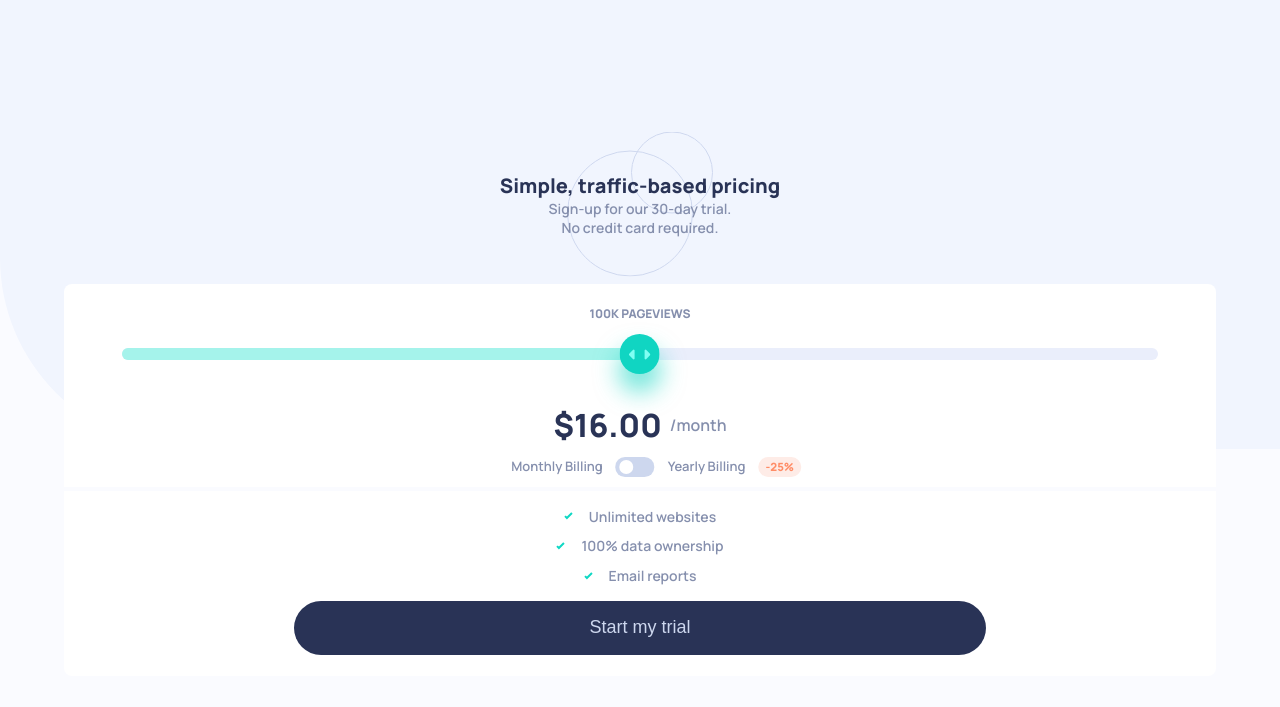
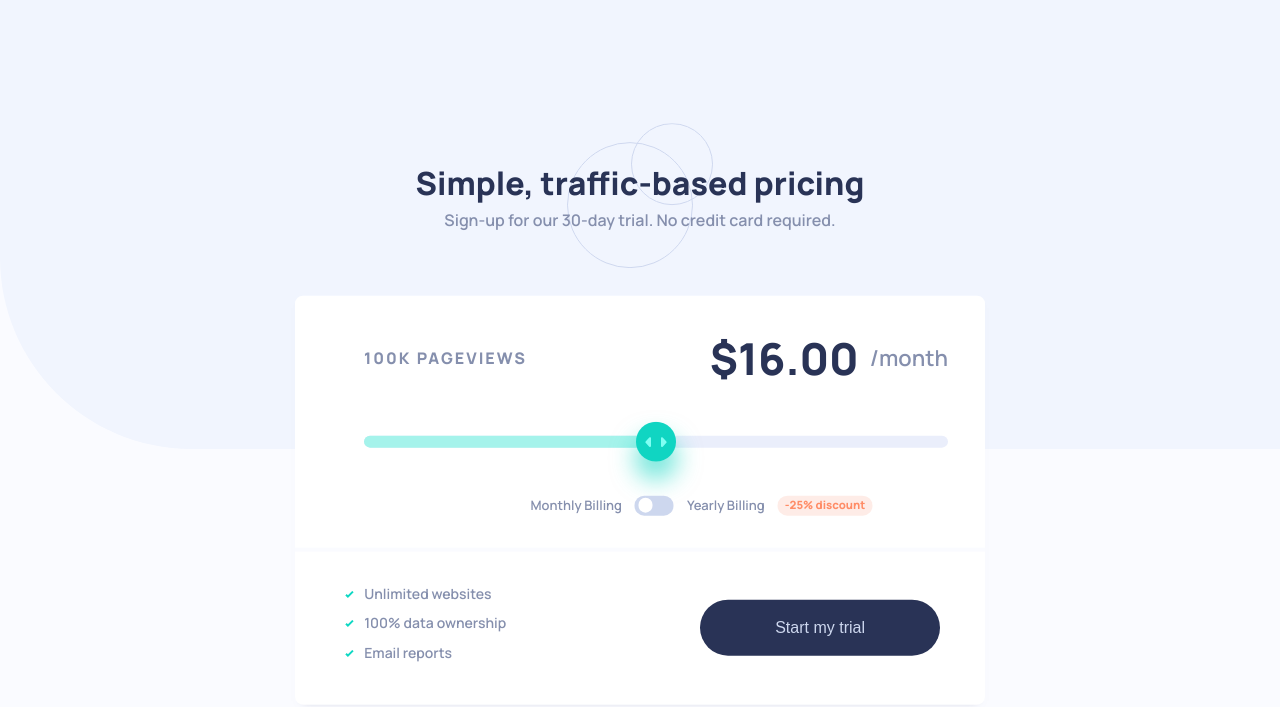
Before and after one commit to DawidGradowski/interactive-pricing-component, a plain HTML site: page index.html in a window 1280 px wide. Drawn offline with Linux system fonts and the light colour scheme.

Commit message:
Make CSS for desktop view with grid. Change HTML to make desktop view.

```diff
--- a/index.html
+++ b/index.html
@@ -1,8 +1,10 @@
 <!DOCTYPE html>
 <html lang="en">
+
 <head>
   <meta charset="UTF-8">
-  <meta name="viewport" content="width=device-width, initial-scale=1.0"> <!-- displays site properly based on user's device -->
+  <meta name="viewport" content="width=device-width, initial-scale=1.0">
+  <!-- displays site properly based on user's device -->
   <link rel="stylesheet" href="style.css">
   <link rel="icon" type="image/png" sizes="32x32" href="./images/favicon-32x32.png">
   <link rel="preconnect" href="https://fonts.googleapis.com">
@@ -12,15 +14,19 @@
   <title>Frontend Mentor | Interactive pricing component</title>
 
 </head>
+
 <body>
   <main>
     <header>
       <h1>Simple, traffic-based pricing</h1>
-      <p class="header-text">Sign-up for our 30-day trial.</p>
-      <p class="header-text"> No credit card required.</p>
+      <div class="header-text">
+        <p>Sign-up for our 30-day trial.</p>
+        <p> No credit card required.</p>
+      </div>
       <img src="images/pattern-circles.svg" alt="Site logo">
     </header>
     <section class="pricing-container">
+      <div class="everything-with-price">
         <h2><span id="views-counter">100K</span> PAGEVIEWS</h2>
         <div class="price-input-container">
           <div class="price-input-full"></div>
@@ -40,27 +46,28 @@
           <p class="time">Yearly Billing</p>
           <p class="discount-numb">-25%<span class="discount-text"> discount</span></p>
         </div>
+      </div>
       <hr>
-      <div class="features-container">
-        <p class="feature">
-          <img src="images/icon-check.svg" alt="...">
+      <div class="everything-without-price">
+        <ul class="features-container">
+          <li class="feature">
             Unlimited websites
-        </p>
-        <p class="feature">
-          <img src="images/icon-check.svg" alt="...">
+          </li>
+          <li class="feature">
             100% data ownership
-        </p>
-        <p class="feature">
-          <img src="images/icon-check.svg" alt="...">
+          </li>
+          <li class="feature">
             Email reports
-        </p>
-      </div>
+          </li>
+        </ul>
         <button id="start-trial-btn">
           Start my trial
         </button>
+      </div>
     </section>
   </main>
   <script src="script.js"></script>
 
 </body>
+
 </html>
--- a/style.css
+++ b/style.css
@@ -26,6 +26,7 @@ main{
 header{
     text-align: center;
     position: relative;
+    height: 25vh;
     min-height: 10rem;
     display: flex;
     flex-direction: column;
@@ -55,7 +56,7 @@ header img{
     height: .75em;
     border-radius: .375em;
     width: 90%;
-    margin: 1rem auto 2rem;
+    margin: 1rem auto;
     background-color: hsl(224, 65%, 95%);
 }
 
@@ -86,13 +87,11 @@ header img{
     cursor: grab;
 }
 
-.pricing-container #price-input:active::-webkit-slider-thumb,
-.pricing-container #price-input:focus::-webkit-slider-thumb{
+.pricing-container #price-input:active::-webkit-slider-thumb{
     background-color: hsl(174, 68%, 40%);
 }
 
-.pricing-container #price-input:active::-moz-range-thumb,
-.pricing-container #price-input:focus::-moz-range-thumb{
+.pricing-container #price-input:active::-moz-range-thumb{
     background-color: hsl(174, 68%, 40%);
 }
 
@@ -160,8 +159,11 @@ header img{
     background-color: hsl(223, 50%, 87%);
 }
 
-#toggle-checkbox:focus + label::before,
 #toggle-checkbox:hover + label::before{
+    background-color: hsl(174, 86%, 45%);
+}
+
+#toggle-checkbox:focus + label::before{
     background-color: hsl(174, 86%, 45%);
 }
 
@@ -186,14 +188,29 @@ header img{
     background-color: hsl(0, 0%, 100%);
     display: flex;
     flex-direction: column;
+    gap: 2em;
     text-align: center;
     justify-content: space-around;
     color: var(--greyish-blue);
     min-height: 22.5rem;
-    padding-top: 1rem;
-    padding-bottom: 1rem;
+    max-width: 690px;
+    margin: 0 auto;
+    padding: 2rem 0;
+    box-sizing: border-box;
     border-radius: .5rem;
+    box-shadow: 0 0.25em 0.5em -0.5em rgba(114, 117, 153, 0.6);;
 }
+
+.everything-with-price,
+.everything-without-price{
+    display: flex;
+    gap: 2em;
+    flex-direction: column;
+    justify-content: space-around;
+    color: var(--greyish-blue);
+    width: 100%;
+}
+
 
 .pricing-container h2{
     font-size: 0.75em;
@@ -237,15 +254,17 @@ header img{
     border: 2px solid hsl(230, 100%, 99%);
 }
 
+.features-container{
+    list-style-type: disc;
+    list-style-image: url('images/icon-check.svg');
+    list-style-position: inside;
+}
+
 .feature{
     font-size: 0.875em;
     width: 75%;
     min-height: 2.125em;
     margin: 0 auto;
-    display: flex;
-    justify-content: center;
-    align-items: center;
-    gap: 1rem;
 }
 
 .feature img{
@@ -268,3 +287,93 @@ header img{
     cursor: pointer;
     color: white;
 }
+
+@media only screen and (min-width: 768px) {
+
+    header h1{
+        font-size: 2em;
+    }
+
+    .header-text{
+        margin-top: .25em;
+        display: flex;
+        justify-content: center;
+        white-space: pre;
+        font-size: 1em;
+    }
+
+    .everything-with-price{
+        width: 80%;
+        margin: 0 auto;
+        display: grid;
+        grid-template-columns: 50% 50%;
+        grid-template-rows: auto;
+    }
+    h2{
+        order: -2;
+        grid-column: 1;
+        grid-row: 1;
+        text-align: left;
+        display: flex;
+        align-items: center;
+        white-space: pre;
+        font-size: 1em!important;
+        letter-spacing: .125em;
+    }
+    .price-container{
+        order: -1;
+        grid-column: 2;
+        grid-row: 1;
+        text-align: right;
+        display: flex;
+        justify-content: flex-end;
+        font-size: 1.375em;
+    }
+    .price-input-container{
+        grid-row: 2;
+        grid-column: 1/3;
+        width: 100%;
+    }
+    .select-time{
+        grid-row: 3;
+        grid-column: 1/3;
+        width: 100%;
+        transform: translateX(3.5em);
+    }
+
+    .discount-text{
+        display: inline-block;
+        white-space: pre;
+    }
+
+
+    .everything-without-price{
+        display: flex;
+        flex-direction: row;
+        align-items: center;
+        justify-content: space-between!important;
+        width: 87%;
+        margin: 0 auto;
+    }
+
+    .everything-without-price ul{
+        width: 50%;
+        transform: translateX(-2em);
+        text-align: left;
+    }
+
+    #start-trial-btn{
+        height: 3.5em;
+        font-size: 1em;
+        width: 40%;
+        padding: 0;
+        margin: 0;
+    }
+
+}
+
+@media only screen and (min-width: 1440px) {
+    body{
+        background-size: 100%;
+    }
+}
```
Lines whose indentation alone changed are shown as unchanged.
